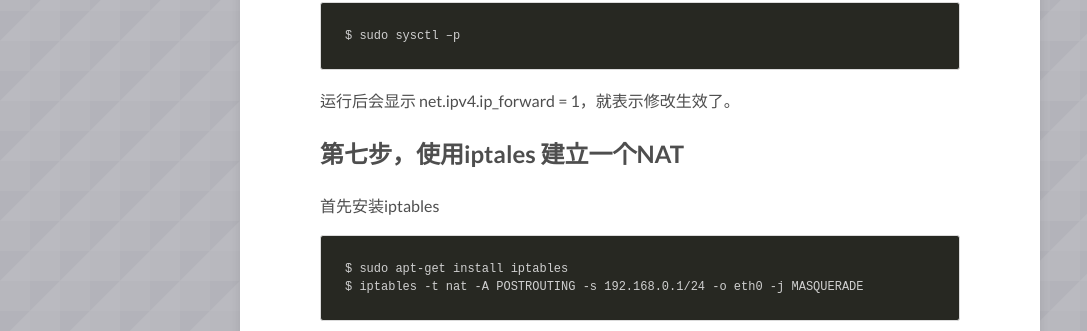
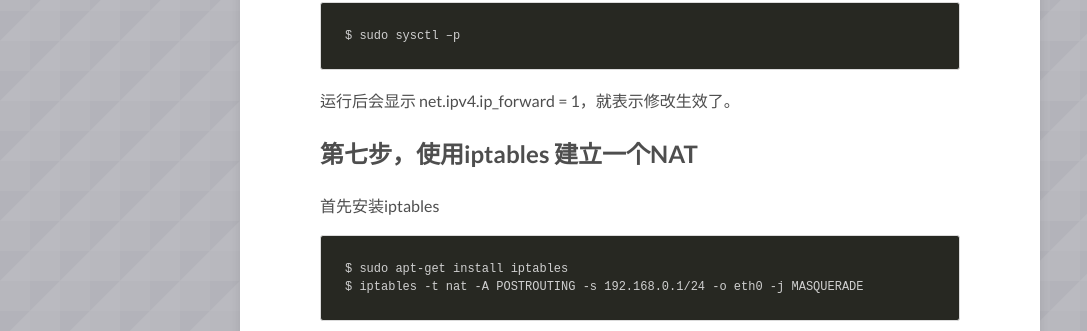
Before and after one commit to deanlan/deanlan.github.io, a Jekyll site: the page built from _posts/2017-12-24-tech.md, in a window 1280 px wide and 900 px high, scrolled down 2958 px. Shown: the part 121-452 px from the top of the window, without its empty margins (0-1087 px from the left). Built offline with Jekyll 4.4.1, drawn with Linux system fonts in a browser that asks for light colours; nearby versions of some CDN libraries; comment, search, counter and statistics services are not loaded.

Commit message:
fix iptables

```diff
--- a/_posts/2017-12-24-tech.md
+++ b/_posts/2017-12-24-tech.md
@@ -121,7 +121,7 @@ $ sudo sysctl –p
 
 
 
-## 第七步，使用iptales 建立一个NAT
+## 第七步，使用iptables 建立一个NAT
 
 首先安装iptables
 
```
